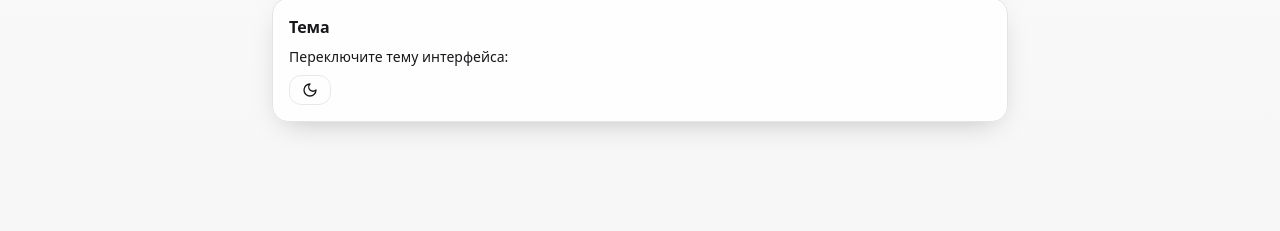
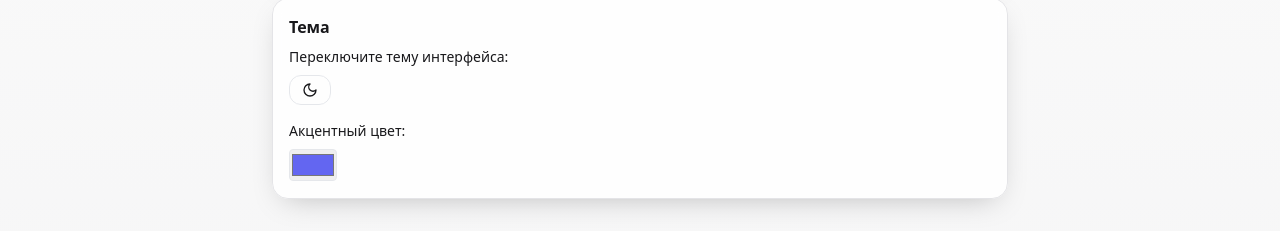
Before and after one commit to ant1malware/sitepravo, a React (Vite) app: page /settings in a window 1280 px wide. Shown: the part 207-438 px from the top of the page. Built offline with nearby package versions, Linux system fonts and the light colour scheme; no server answers.

Commit message:
feat: allow custom theme and accent color

```diff
--- a/src/GovCheatsheetSky.tsx
+++ b/src/GovCheatsheetSky.tsx
@@ -217,7 +217,8 @@ const PromoChecklist: React.FC<{ roleId: string; dept: string; items: string[] }
         <li key={i} className="flex items-start gap-2">
           <input
             type="checkbox"
-            className="mt-0.5 h-4 w-4 accent-indigo-600 dark:accent-indigo-400"
+            className="mt-0.5 h-4 w-4"
+            style={{ accentColor: 'var(--accent)' }}
             checked={checked.has(i)}
             onChange={() => toggle(i)}
           />
--- a/src/SettingsPage.tsx
+++ b/src/SettingsPage.tsx
@@ -1,11 +1,14 @@
 import React from 'react';
 import { Link } from 'react-router-dom';
 import ThemeToggle from './ThemeToggle';
+import { getStoredAccentColor, setAccentColor } from './theme';
 
 export default function SettingsPage() {
   const [telemetryDisabled, setTelemetryDisabled] = React.useState<boolean>(() => {
     try { return localStorage.getItem('telemetry_disabled') === '1'; } catch { return false; }
   });
+
+  const [accent, setAccent] = React.useState<string>(() => getStoredAccentColor() ?? '#6366F1');
 
   function onTelemetryToggle() {
     const next = !telemetryDisabled;
@@ -14,6 +17,12 @@ export default function SettingsPage() {
       if (next) localStorage.setItem('telemetry_disabled', '1');
       else localStorage.removeItem('telemetry_disabled');
     } catch {}
+  }
+
+  function onAccentChange(e: React.ChangeEvent<HTMLInputElement>) {
+    const value = e.target.value;
+    setAccent(value);
+    setAccentColor(value);
   }
 
   return (
@@ -43,6 +52,13 @@ export default function SettingsPage() {
             <h2 className="mb-2 text-base font-semibold">Тема</h2>
             <div className="text-sm">Переключите тему интерфейса:</div>
             <div className="mt-2"><ThemeToggle /></div>
+            <div className="mt-4 text-sm">Акцентный цвет:</div>
+            <input
+              type="color"
+              className="mt-2 h-8 w-12 cursor-pointer rounded border p-0"
+              value={accent}
+              onChange={onAccentChange}
+            />
           </section>
         </div>
       </main>
--- a/src/index.css
+++ b/src/index.css
@@ -12,6 +12,7 @@
   --muted: #71717a; /* zinc-500 */
   --ring: #a1a1aa; /* zinc-400 */
   --accent: #6366F1; /* indigo-500 */
+  --accent-600: #4F46E5;
 }
 
 .dark {
@@ -22,6 +23,7 @@
   --muted: #a1a1aa;
   --ring: #52525b;
   --accent: #6366F1;
+  --accent-600: #4F46E5;
 }
 
 @layer base {
@@ -54,7 +56,7 @@
       text-zinc-900 dark:text-zinc-100;
     --tw-ring-color: var(--ring);
   }
-  .btn-primary { @apply text-white border-transparent; background: linear-gradient(180deg,#6366F1,#4F46E5); }
+  .btn-primary { @apply text-white border-transparent; background: linear-gradient(180deg,var(--accent),var(--accent-600)); }
   .input {
     @apply rounded-xl border px-3 py-1.5 text-sm focus:outline-none focus:ring w-full;
     --tw-ring-color: var(--ring);
--- a/src/theme.ts
+++ b/src/theme.ts
@@ -1,6 +1,7 @@
 export type Theme = 'light' | 'dark';
 
 const STORAGE_KEY = 'theme';
+const ACCENT_KEY = 'accent-color';
 
 export function getStoredTheme(): Theme | null {
   const v = localStorage.getItem(STORAGE_KEY);
@@ -31,6 +32,7 @@ export function initTheme() {
   const stored = getStoredTheme();
   const theme: Theme = stored ?? (systemPrefersDark() ? 'dark' : 'light');
   applyTheme(theme);
+  initAccentColor();
 }
 
 export function toggleTheme(): Theme {
@@ -38,3 +40,35 @@ export function toggleTheme(): Theme {
   applyTheme(next);
   return next;
 }
+
+export function getStoredAccentColor(): string | null {
+  try {
+    const v = localStorage.getItem(ACCENT_KEY);
+    return v ? v : null;
+  } catch {
+    return null;
+  }
+}
+
+function shade(color: string, percent: number): string {
+  const num = parseInt(color.slice(1), 16);
+  let r = (num >> 16) + Math.round(255 * percent);
+  let g = ((num >> 8) & 0x00ff) + Math.round(255 * percent);
+  let b = (num & 0x0000ff) + Math.round(255 * percent);
+  r = Math.max(Math.min(255, r), 0);
+  g = Math.max(Math.min(255, g), 0);
+  b = Math.max(Math.min(255, b), 0);
+  return '#' + (r << 16 | g << 8 | b).toString(16).padStart(6, '0');
+}
+
+export function setAccentColor(color: string) {
+  const root = document.documentElement;
+  root.style.setProperty('--accent', color);
+  root.style.setProperty('--accent-600', shade(color, -0.15));
+  try { localStorage.setItem(ACCENT_KEY, color); } catch {}
+}
+
+export function initAccentColor() {
+  const stored = getStoredAccentColor();
+  if (stored) setAccentColor(stored);
+}
--- a/tailwind.config.js
+++ b/tailwind.config.js
@@ -14,8 +14,8 @@ export default {
       },
       colors: {
         accent: {
-          DEFAULT: '#6366F1', // indigo-500
-          600: '#4F46E5'
+          DEFAULT: 'var(--accent)',
+          600: 'var(--accent-600)'
         }
       }
     },
```
